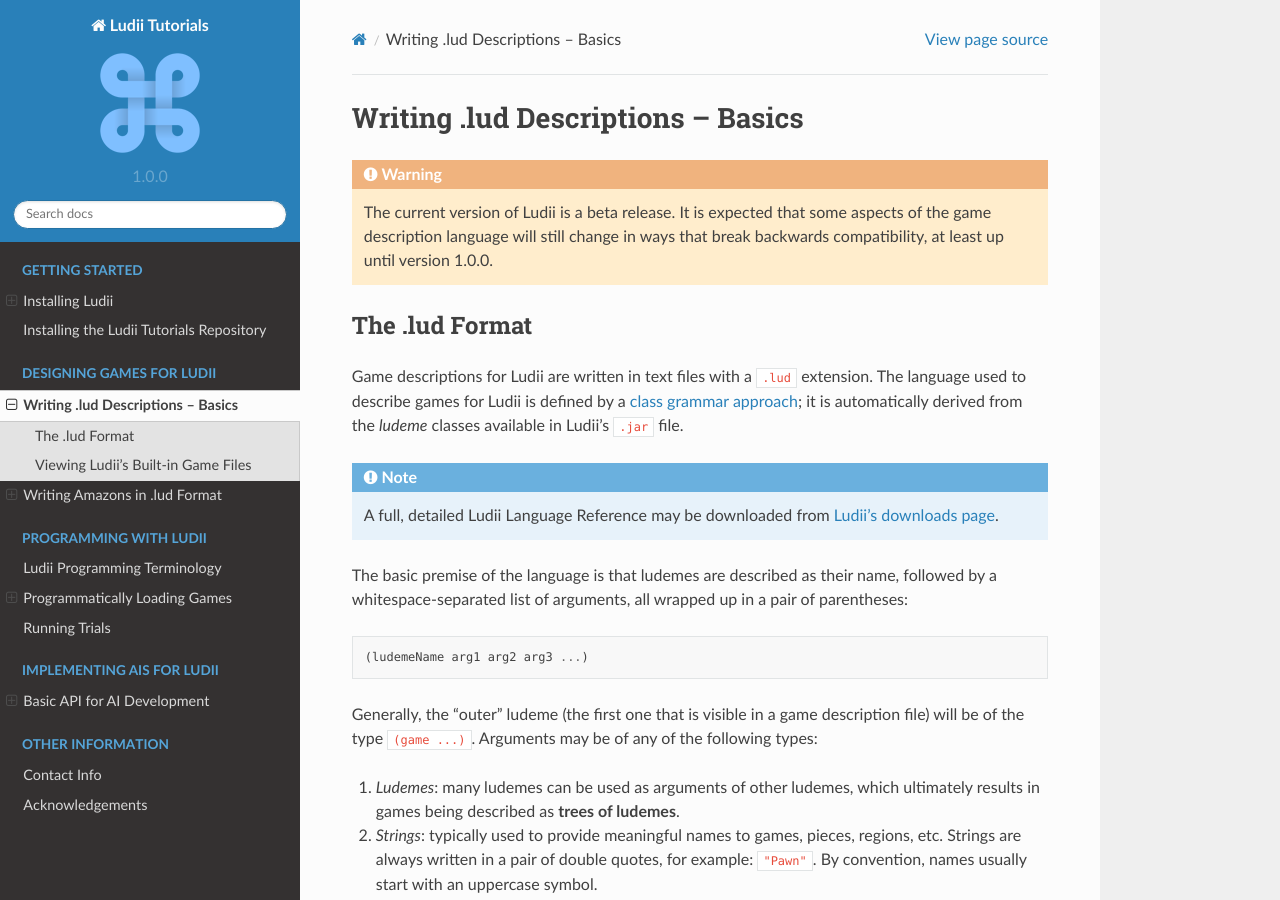
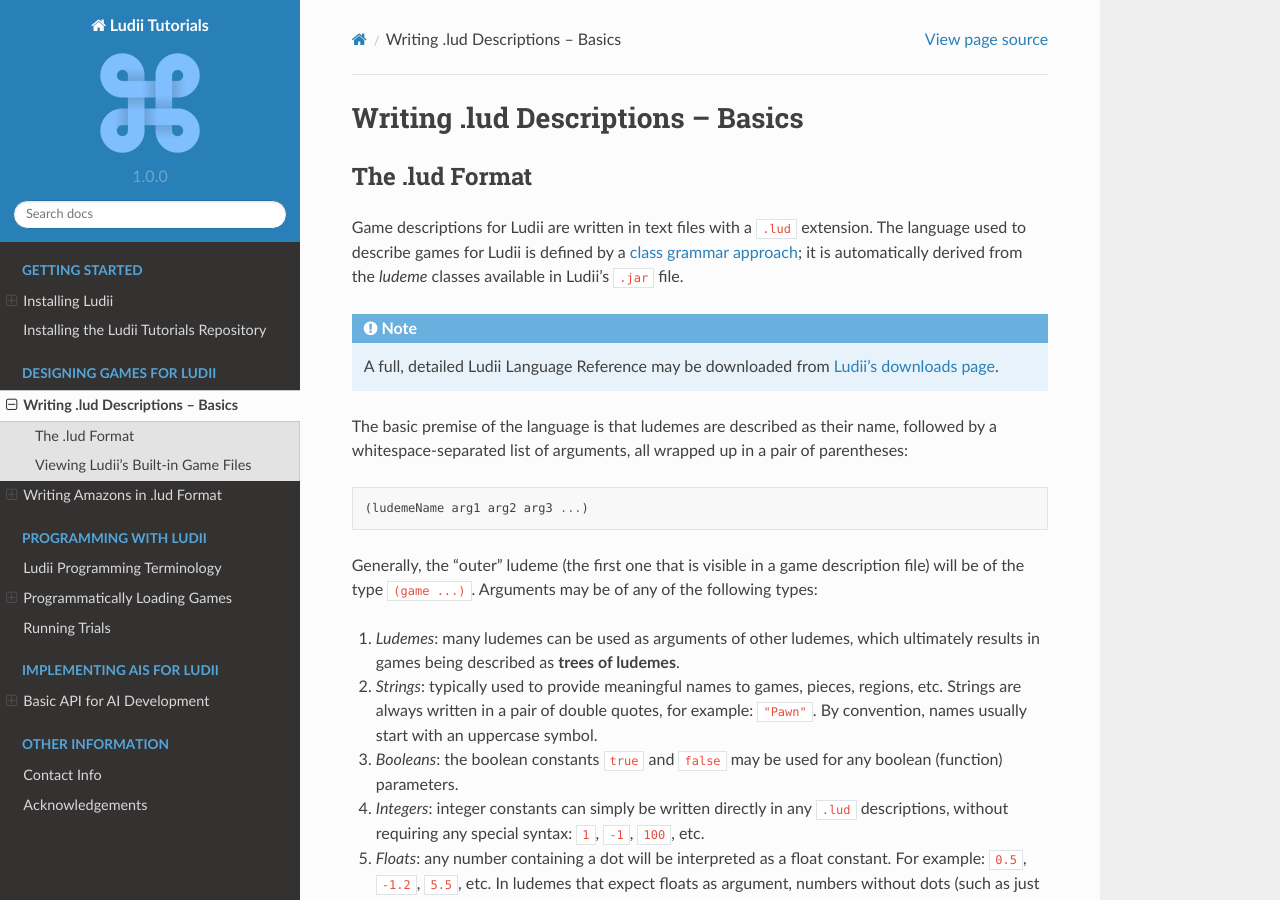
Before and after one commit to Ludeme/LudiiTutorials, a Sphinx documentation site: the page built from docs/lud_format_basics.rst, in a window 1280 px wide and 900 px high. Built offline with Sphinx 7.4.7 and the Read the Docs theme 2.0.0, drawn with Linux system fonts in a browser that asks for light colours.

Commit message:
removed old unnecessary warning

```diff
--- a/docs/lud_format_basics.rst
+++ b/docs/lud_format_basics.rst
@@ -1,10 +1,5 @@
 Writing .lud Descriptions -- Basics
 ===================================
-
-.. warning::
-   The current version of Ludii is a beta release. It is expected that some aspects of
-   the game description language will still change in ways that break backwards compatibility,
-   at least up until version 1.0.0.
 
 The .lud Format
 ---------------
```
